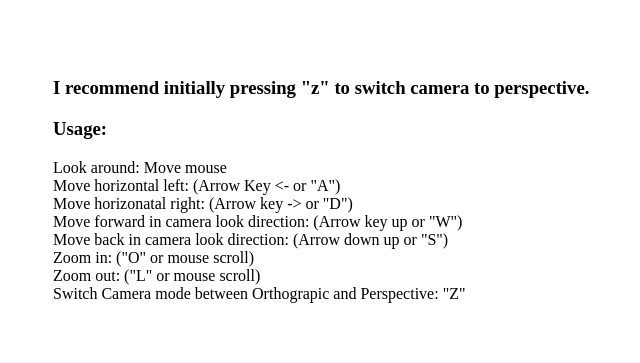
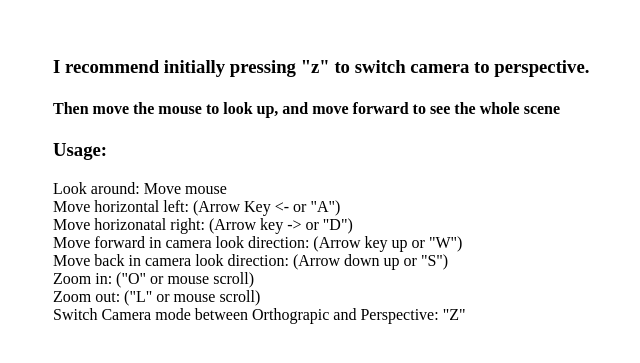
Before and after one commit to jleckron/LightingDemo, a plain HTML site: page index.html in a window 1280 px wide. Shown: the part 121-484 px from the top of the page, without its empty margins (562-1202 px from the left). Drawn offline with Linux system fonts and the light colour scheme; a script that the page names is missing.

Commit message:
Update index.html

```diff
--- a/index.html
+++ b/index.html
@@ -53,6 +53,7 @@
       </td>
       <td>
         <h3>I recommend initially pressing "z" to switch camera to perspective.</h3>
+        <h4> Then move the mouse to look up, and move forward to see the whole scene </h4>
         <p><h3>Usage: </h3>
           Look around: Move mouse<br/>
           Move horizontal left: (Arrow Key <- or "A")<br/>
```
